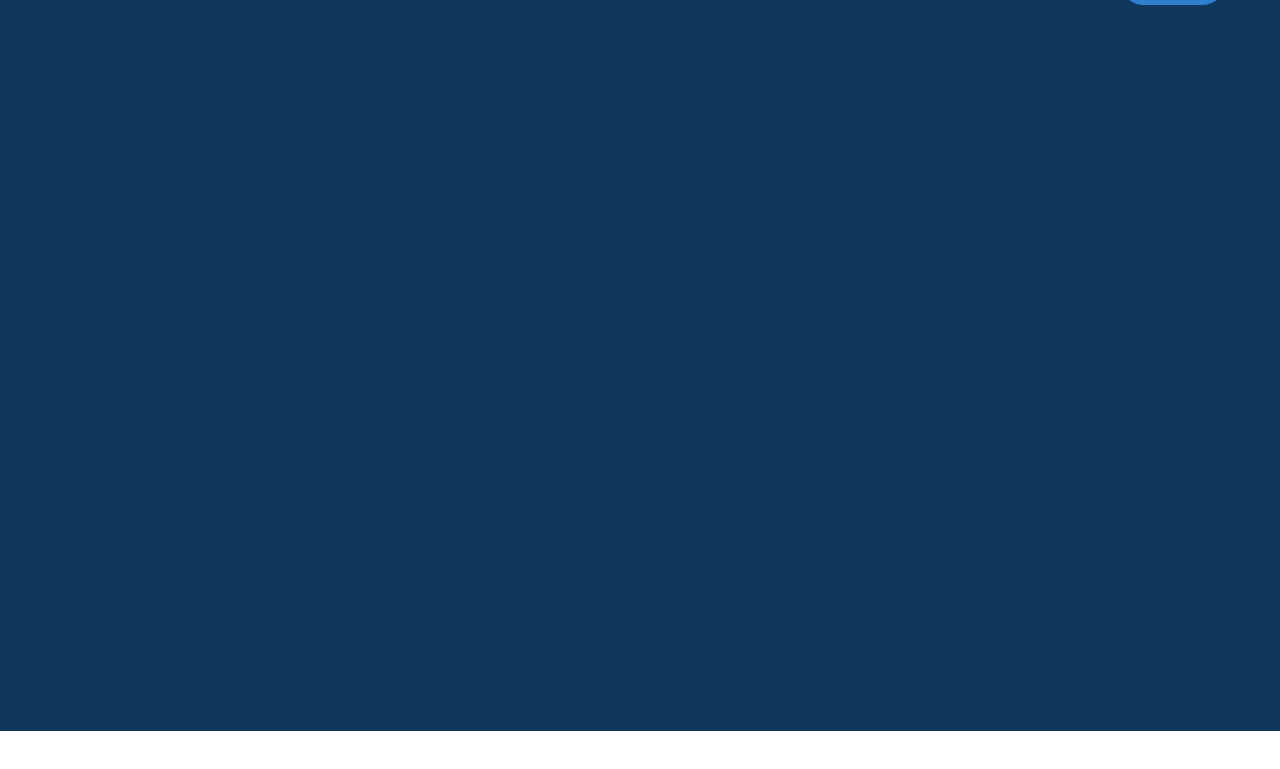
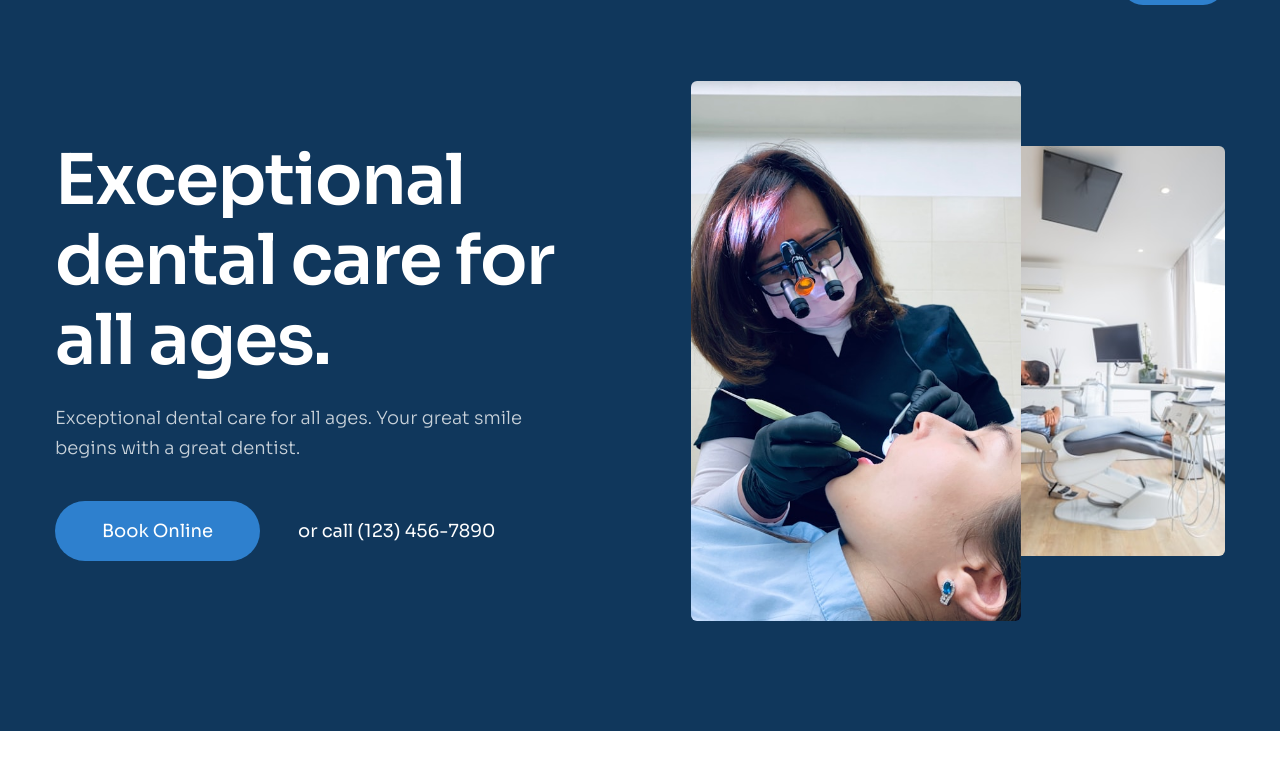
Before and after one commit to thotank1712/figma-to-html-3, a plain HTML site: page index.html in a window 1280 px wide. Shown: the part 69-838 px from the top of the page. Drawn offline with Linux system fonts and the light colour scheme.

Commit message:
p4 code phần hero

```diff
--- a/assets/css/style.css
+++ b/assets/css/style.css
@@ -109,3 +109,76 @@ a {
 .header__action--login {
   margin-right: 7px;
 }
+
+/* =================== hero ================ */
+.hero {
+  display: flex;
+  align-items: center;
+  padding-top: 76px;
+}
+
+.hero__content {
+  width: 44%;
+}
+
+.hero__media {
+  /* chiếm phần không gian còn lại */
+  flex: 1px;
+}
+
+.hero__heading {
+  font-size: 7rem;
+  font-weight: 600;
+  line-height: 1.14;
+  letter-spacing: -0.02em; /* -1.4px */
+  color: #ffffff;
+}
+
+.hero__desc {
+  padding-top: 22px;
+  font-size: 1.8rem;
+  font-weight: 300;
+  line-height: 1.67;
+  color: #c9d2da;
+}
+
+.hero__row {
+  display: flex;
+  align-items: center;
+  margin-top: 38px;
+  column-gap: 38px;
+}
+
+.hero__phone {
+  font-family: Sora;
+  font-size: 1.8rem;
+  font-weight: 400;
+  line-height: 1.67;
+  letter-spacing: 0em;
+  text-align: center;
+  color: #ffffff;
+}
+
+.hero__images {
+  display: flex;
+  align-items: center;
+  justify-content: flex-end;
+}
+
+.hero__img {
+  object-fit: cover;
+}
+
+.hero__img--large {
+  width: 330px;
+  height: 540px;
+  border-radius: 6px;
+  margin-right: -6px;
+  z-index: 1;
+}
+
+.hero__img--small {
+  width: 210px;
+  height: 410px;
+  border-radius: 0px 6px 6px 0px;
+}
--- a/index.html
+++ b/index.html
@@ -70,14 +70,21 @@
             <section class="hero">
                 <!-- hero left khối bên trái -->
                 <section class="hero__content">
-                    <h1 class="hero__heading"></h1>
-                    <p class="hero__desc"></p>
+                    <h1 class="hero__heading">Exceptional dental care for all ages.</h1>
+                    <p class="hero__desc">Exceptional dental care for all ages. Your great smile begins with a great
+                        dentist.</p>
                     <div class="hero__row">
-                        <a href="" class="btn"></a>
-                        <span class="hero__phone"></span>
+                        <a href="" class="btn">Book Online</a>
+                        <span class="hero__phone">or call (123) 456-7890</span>
                     </div>
                 </section>
                 <!-- hero right khối bên phải -->
+                <div class="hero__media">
+                    <figure class="hero__images">
+                        <img src="./assets/img/hero-1.jpg" alt="" class="hero__img hero__img--large">
+                        <img src="./assets/img/hero-2.jpg" alt="" class="hero__img hero__img--small">
+                    </figure>
+                </div>
             </section>
         </div>
     </header>
```
Also changed, not shown: assets/img/hero-1.jpg (added), assets/img/hero-2.jpg (added).
